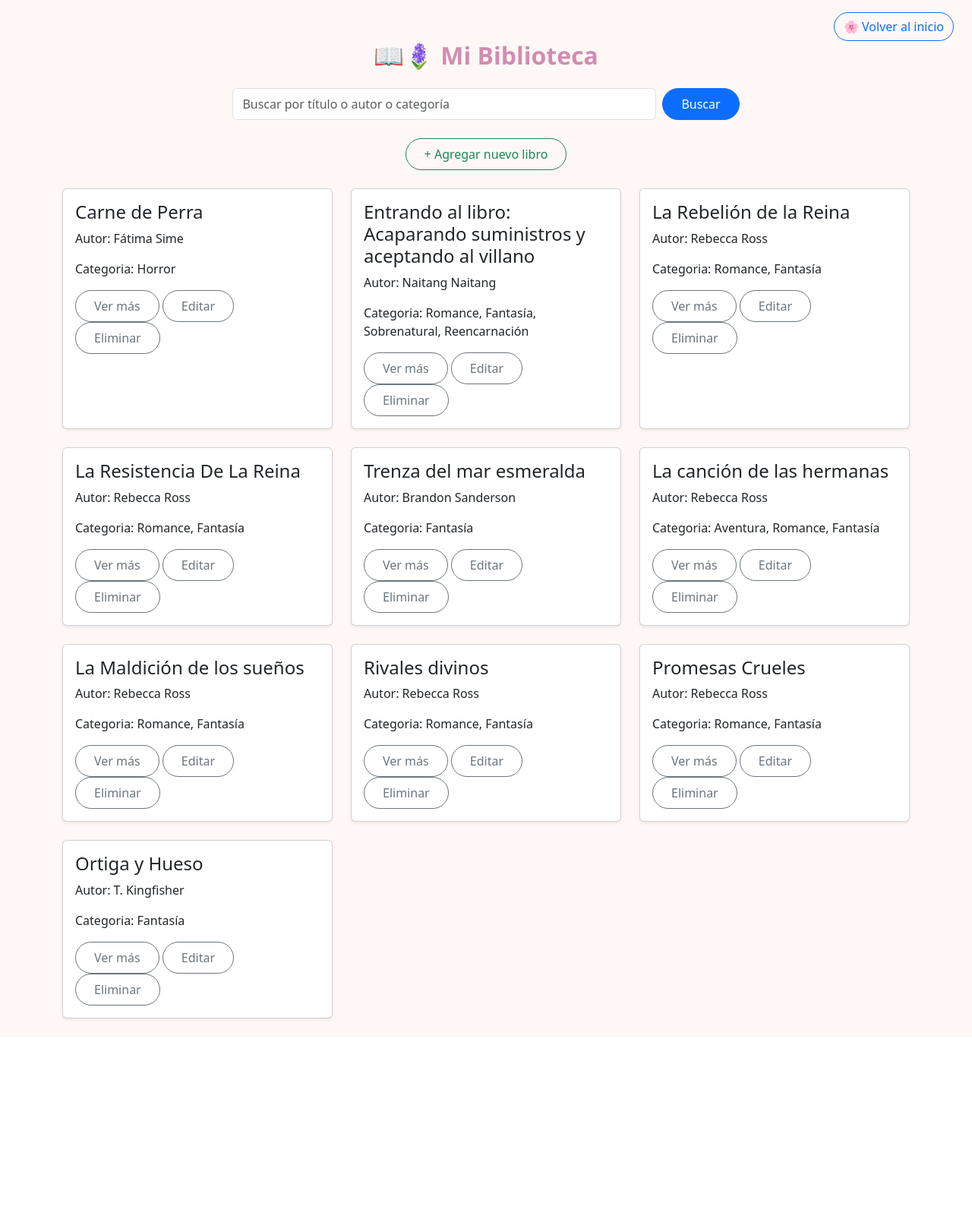
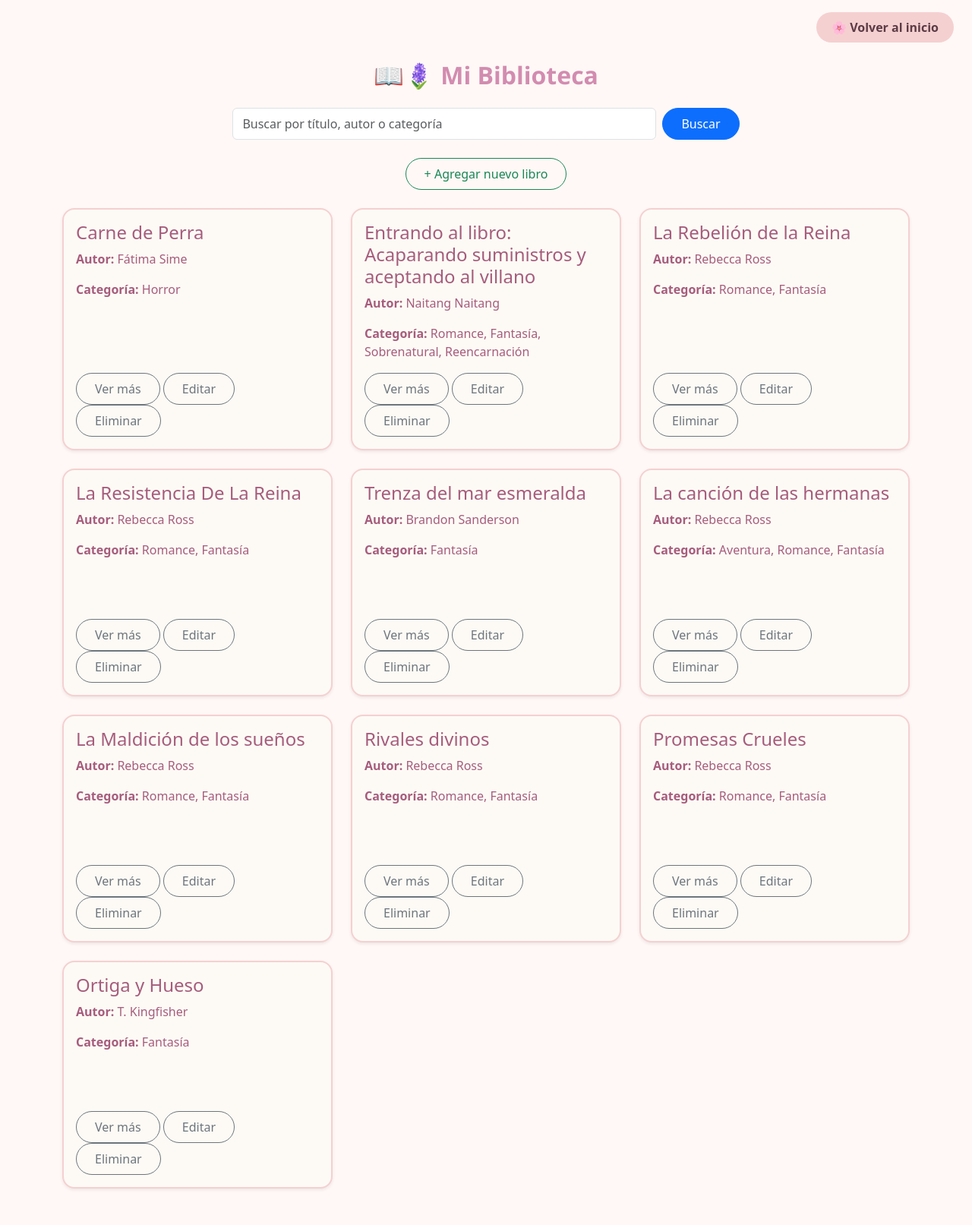
Before and after one commit to paola6522/Proyecto-t-tulo, a Django app: page /biblioteca/ in a window 1280 px wide. Shown: the whole page at 76% size. Before the commit the page ends 1345 px from the top, so only its background shows below. Run offline with Django 5.2, Linux system fonts and the light colour scheme; a user stored in the database is signed in; data comes from the database, SQL or seed files in the repository.

Commit message:
apariencia

```diff
--- a/static/css/biblioteca.css
+++ /dev/null
@@ -1,9 +0,0 @@
-/* Fondo cálido */
-body.bg-light-pink {
-  background-color: #fff8f6;
-}
-.title-cozy {
-  color: #d28cb0; /* Rosa pastel lavanda */
-  font-family: 'Segoe UI', Tahoma, sans-serif;
-  font-weight: bold;
-}
--- a/templates/biblioteca/biblioteca.html
+++ b/templates/biblioteca/biblioteca.html
@@ -5,24 +5,27 @@
     <meta charset="UTF-8">
     <title>Mi Biblioteca</title>
     <link rel="stylesheet" href="https://cdn.jsdelivr.net/npm/bootstrap@5.3.0/dist/css/bootstrap.min.css">
-    <link rel="stylesheet" href="{% static 'css/biblioteca.css' %}">
-
+    <!-- Usa el CSS cozy -->
+    <link rel="stylesheet" href="{% static 'css/diario.css' %}">
 </head>
 <body class="bg-light-pink">
+<!-- Botón volver -->
 <div class="d-flex justify-content-end me-4 mt-3">
-  <a href="{% url 'inicio' %}" class="btn btn-outline-primary rounded-pill">🌸 Volver al inicio</a>
+  <a href="{% url 'inicio' %}" class="btn cozy-btn rounded-pill">🌸 Volver al inicio</a>
 </div>
-<div class="container">
+
+<div class="container my-4">
     <h2 class="text-center mb-4 title-cozy">📖🪻 Mi Biblioteca</h2>
 
     <!-- Buscador -->
     <form class="d-flex mb-4 justify-content-center" method="get">
         <input class="form-control me-2 w-50" type="search" name="q"
-           placeholder="Buscar por título o autor o categoría"
+           placeholder="Buscar por título, autor o categoría"
            value="{{ query|default:'' }}">
         <button class="btn btn-primary rounded-pill px-4 py-2" type="submit">Buscar</button>
     </form>
 
+    <!-- Botón agregar libro -->
     <div class="text-center mb-4">
         <a href="{% url 'agregar_libro' %}" class="btn btn-outline-success rounded-pill px-4 py-2">+ Agregar nuevo libro</a>
     </div>
@@ -31,25 +34,29 @@
     <div class="row">
         {% for libro in libros %}
         <div class="col-md-4 mb-4">
-            <div class="card p-3 shadow-sm h-100">
-                <h4>{{ libro.titulo }}</h4>
-                <p>Autor: {{ libro.autor }}</p>
-                <p>Categoria: {% if libro.categoria.all %}
+            <div class="card h-100 shadow-sm cozy-card equal-card">
+                <div class="card-body d-flex flex-column">
+                    <h4 class="text-cozy">{{ libro.titulo }}</h4>
+                    <p class="text-cozy"><strong>Autor:</strong> {{ libro.autor }}</p>
+                    <p class="text-cozy"><strong>Categoría:</strong>
+                        {% if libro.categoria.all %}
                             {% for cat in libro.categoria.all %}
                                 {{ cat.nombre }}{% if not forloop.last %}, {% endif %}
                             {% endfor %}
                         {% else %}
                             (Sin categoría)
-                    {% endif %} </p>
-                <div>
+                        {% endif %}
+                    </p>
+                    <div class="mt-auto">
                         <a href="{% url 'ver_libro' libro.pk %}" class="btn btn-outline-secondary rounded-pill px-4 py-2">Ver más</a>
-                    <a href="{% url 'editar_libro' libro.pk %}" class="btn btn-outline-secondary rounded-pill px-4 py-2"></i>Editar</a>
-                    <a href="{% url 'eliminar_libro' libro.pk %}"  class="btn btn-outline-secondary rounded-pill px-4 py-2">Eliminar</a>
+                        <a href="{% url 'editar_libro' libro.pk %}" class="btn btn-outline-secondary rounded-pill px-4 py-2">Editar</a>
+                        <a href="{% url 'eliminar_libro' libro.pk %}" class="btn btn-outline-secondary rounded-pill px-4 py-2">Eliminar</a>
+                    </div>
                 </div>
             </div>
         </div>
         {% empty %}
-        <p class="text-center">No hay libros disponibles.</p>
+        <p class="text-center text-muted">No hay libros disponibles.</p>
         {% endfor %}
     </div>
 </div>
```
Lines whose indentation alone changed are shown as unchanged.
